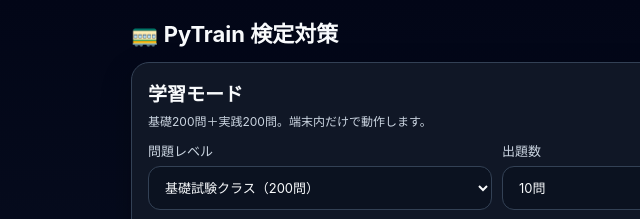
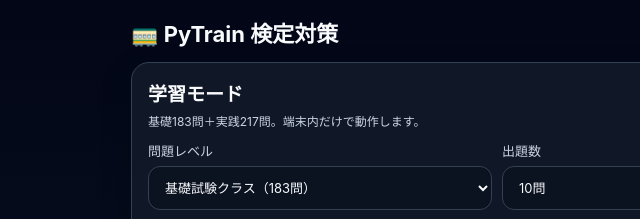
Before and after one commit to SioComb/PyTrain, a website: page public/index.html in a window 1280 px wide. Shown: the top 219 px of the page, 143-783 px from the left. Drawn offline with Linux system fonts and the light colour scheme.

Commit message:
基礎183問・実践217問表示へ修正

```diff
--- a/public/index.html
+++ b/public/index.html
@@ -5,7 +5,7 @@
 <meta name="viewport" content="width=device-width,initial-scale=1,viewport-fit=cover">
 <meta name="theme-color" content="#111827">
 <title>PyTrain 検定対策400問</title>
-<meta name="description" content="基礎200問＋実践200問をオフラインで学べるPythonクイズアプリ">
+<meta name="description" content="基礎183問＋実践217問をオフラインで学べるPythonクイズアプリ">
 <meta name="apple-mobile-web-app-capable" content="yes">
 <meta name="apple-mobile-web-app-status-bar-style" content="black-translucent">
 <meta name="apple-mobile-web-app-title" content="PyTrain">
@@ -65,9 +65,9 @@ code { font-family:ui-monospace,SFMono-Regular,Menlo,monospace; color:#bae6fd; }
 <div class="wrap">
 <header><h1>🚃 PyTrain 検定対策</h1><span class="badge">OFFLINE 400問</span></header>
 <section id="menu" class="card grid">
-  <div><h2 style="margin:0 0 6px;font-size:19px">学習モード</h2><div class="muted small">基礎200問＋実践200問。端末内だけで動作します。</div></div>
+  <div><h2 style="margin:0 0 6px;font-size:19px">学習モード</h2><div class="muted small">基礎183問＋実践217問。端末内だけで動作します。</div></div>
   <div class="row">
-    <label>問題レベル<select id="level"><option value="basic">基礎試験クラス（200問）</option><option value="practical">実践試験クラス（200問）</option><option value="mixed">混合（400問）</option></select></label>
+    <label>問題レベル<select id="level"><option value="basic">基礎試験クラス（183問）</option><option value="practical">実践試験クラス（217問）</option><option value="mixed">混合（400問）</option></select></label>
     <label>出題数<select id="count"><option value="10">10問</option><option value="20">20問</option><option value="40">40問</option><option value="100">100問</option><option value="200">200問</option><option value="all">全問</option></select></label>
   </div>
   <label>カテゴリ<select id="category"><option value="all">すべて</option></select></label>
```
